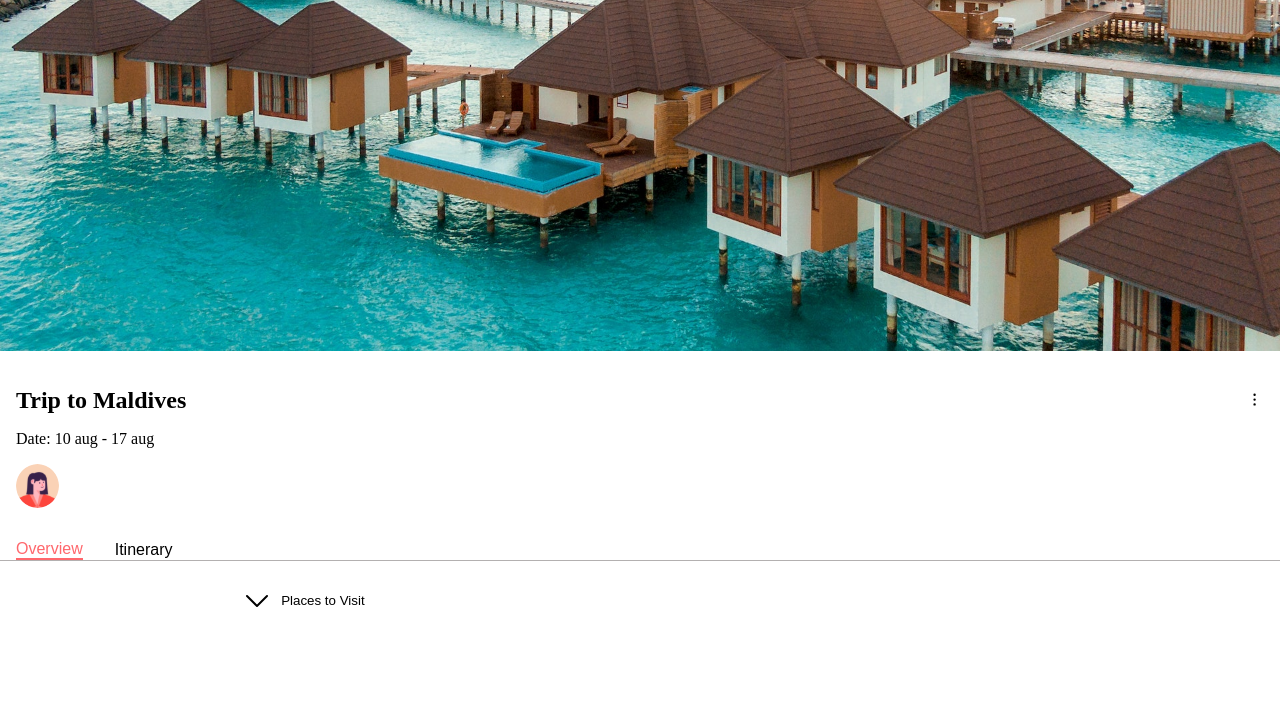
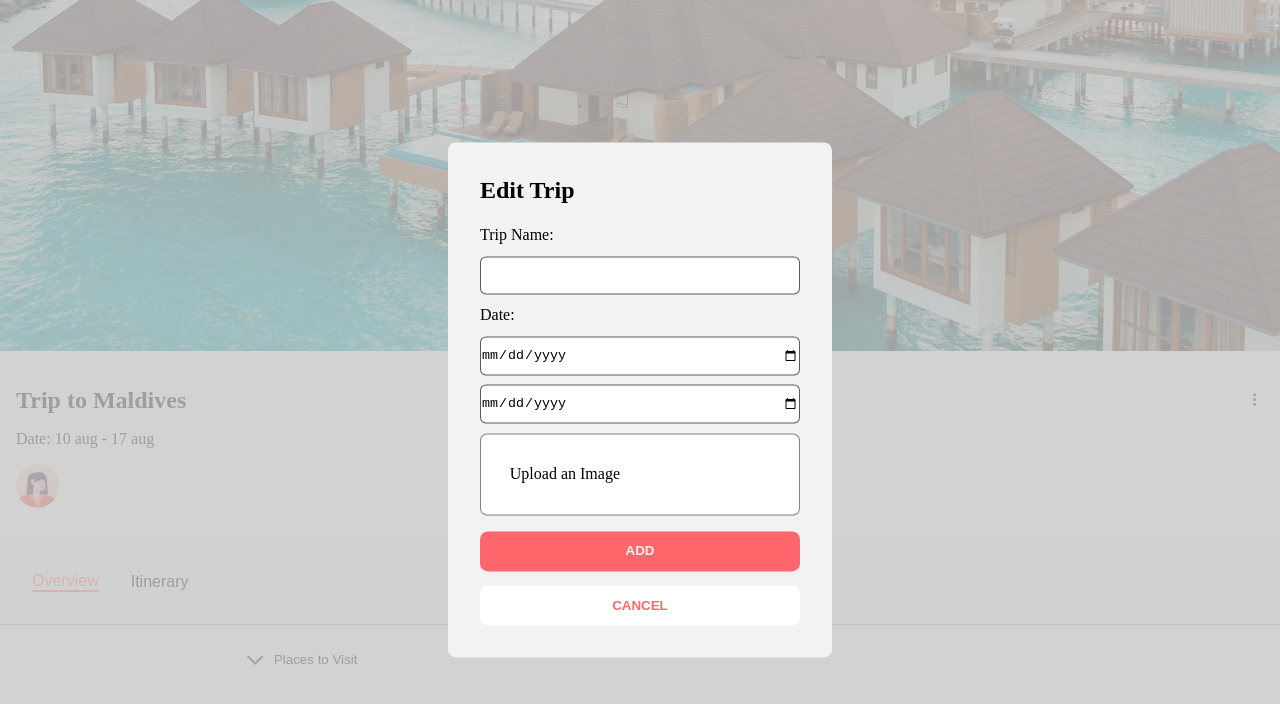
Before and after one commit to Lambda-travel/lambda_frontend, a React (Vite) app: page /trip/overview in a window 1280 px wide. Both pictures are taken after a click on the button 1254 px from the left and 902 px from the top of the page. Shown: the part 502-1206 px from the top of the page. Built offline with nearby package versions, Linux system fonts and the light colour scheme.

Commit message:
added popUp of edit Trip

```diff
--- a/src/components/popUps/Add Place/AddPlace.jsx
+++ b/src/components/popUps/Add Place/AddPlace.jsx
@@ -1,15 +1,14 @@
 /* eslint-disable react/prop-types */
 import "./addPlace.css"
 
-const AddPlace = ({toggleModal})=> {
+const AddPlace = ({toggleAdd})=> {
 
 
     return (
         <div className="modal">
             <div
-            onClick={toggleModal}
+            onClick={toggleAdd}
             className="overlay">
-
             </div>
                 <div className="modal-content">
 
@@ -22,10 +21,10 @@ const AddPlace = ({toggleModal})=> {
                             <input className="input-description" type="text"></input>
                         </form>
                         <div className="container-btn-add-place">
-                            <button onClick={toggleModal} className="add-place-visit">
+                            <button onClick={toggleAdd} className="add-place-visit">
                             ADD
                             </button>
-                            <button onClick={toggleModal} className="cancel-add-place">
+                            <button onClick={toggleAdd} className="cancel-add-place">
                             Cancel
                             </button>
                         </div>
--- a/src/components/popUps/EditTrip/EditTrip.jsx
+++ b/src/components/popUps/EditTrip/EditTrip.jsx
@@ -0,0 +1,38 @@
+/* eslint-disable react/prop-types */
+import "./editTrip.css"
+
+const EditTrip = ({toggleEditTrip})=> {
+
+
+    return (
+        <div className="background-popUp-Edit">
+            <div
+            onClick={toggleEditTrip}
+            className="overlay-edit-popUp">
+
+            </div>
+                <div className="popUp-edit-trip">
+                    <h1>Edit Trip</h1>
+                    <form className="form-popUp-edit">
+                        <label>Trip Name: </label>
+                        <input className="inputs-popUp-edit" type="text"></input>
+                        <label>Date: </label>
+                        <input className="inputs-popUp-edit" type="date"></input>
+                        <input className="inputs-popUp-edit" type="date"></input>
+                        <label className="uploadImage-popUp-edit" htmlFor="input-file">Upload an Image</label>
+                        <input id="input-file" style={{display:"none"}} type="file" />
+                    </form>
+                    <div className="container-buttons-popUp-edit">
+                        <button className="add-place-visit">ADD</button>
+                        <button className="cancel-add-place">CANCEL</button>
+                    </div>
+                </div>
+
+            </div>
+
+
+        )
+}
+
+
+export default EditTrip
--- a/src/components/popUps/EditTrip/editTrip.css
+++ b/src/components/popUps/EditTrip/editTrip.css
@@ -0,0 +1,55 @@
+
+.background-popUp-Edit, .overlay-edit-popUp {
+    width: 100vw;
+    height: 100vh;
+    top: 0;
+    left: 0;
+    right: 0;
+    bottom: 0;
+    position: fixed;
+
+}
+.overlay-edit-popUp {
+    background: #c7c7c7cb;
+}
+
+.popUp-edit-trip {
+    display: flex;
+    flex-direction: column;
+    gap: 1rem;
+    position: absolute;
+    top: 50%;
+    left: 50%;
+    transform: translate(-50%,-50%);
+    line-height: 1.4;
+    background: #F2F2F2;
+    padding: 2rem;
+    border-radius: 8px;
+    max-width: 20rem;
+    min-width: 20rem;
+}
+
+.form-popUp-edit {
+    display: flex;
+    flex-direction: column;
+    gap: 0.6rem;
+}
+
+.container-buttons-popUp-edit {
+    display: flex;
+    flex-direction: column;
+    gap: 0.9rem;
+}
+
+.inputs-popUp-edit {
+    height: 2.3rem;
+    border: 1px solid rgba(0, 0, 0, 0.644);
+    border-radius: 6px;
+}
+
+.uploadImage-popUp-edit {
+    background-color: white;
+    padding: 1.8rem;
+    border-radius: 7px;
+    border: 1px solid rgba(0, 0, 0, 0.486);
+}
--- a/src/pages/New-Trip-OverviewPage/OverviewPage.jsx
+++ b/src/pages/New-Trip-OverviewPage/OverviewPage.jsx
@@ -2,26 +2,30 @@ import { Link } from "react-router-dom"
 import "./overViewPage.css"
 import { useState} from "react";
 import AddPlace from "../../components/popUps/Add Place/AddPlace";
+import EditTrip from "../../components/popUps/EditTrip/EditTrip";
 
 
 const OverviewPage= ()=>{
 
-    const [ modal,setModal] = useState(false);
+    const [ addPopUp,setAddPopUp] = useState(false);
+    const [ editTripPopUp,setEditTripPopUp] = useState(false);
 
-    const toggleModal =()=>{
-        setModal(!modal)
+    const toggleAdd =()=>{
+        setAddPopUp(!addPopUp)
+    }
+    const toggleEditTrip =()=>{
+        setEditTripPopUp(!editTripPopUp)
     }
 
 
     return (
         <>
         <article>
-
-
+            {/*-------- H E A D E R -------------*/}
             <div className="header-container">
                 <Link to="/">
                     <button className="header-btn-home">
-                    <svg style={{width:"1.5rem"}} xmlns="http://www.w3.org/2000/svg" fill="none" viewBox="0 0 24 24" strokeWidth="1.3" stroke="currentColor" className="w-6 h-6">
+                        <svg style={{width:"1.5rem"}} xmlns="http://www.w3.org/2000/svg" fill="none" viewBox="0 0 24 24" strokeWidth="2.5" stroke="currentColor" className="w-6 h-6">
                         <path strokeLinecap="round" strokeLinejoin="round" d="M15.75 19.5L8.25 12l7.5-7.5" />
                         </svg>
                         <p>Home</p>
@@ -29,15 +33,18 @@ const OverviewPage= ()=>{
                 </Link>
                 <img className="header-img" src={"/assets/dummy-img/pexels-asad-photo-maldives-3601426.jpg"} alt={""} />
             </div>
-
+            {/*-------- INFO USER -------------*/}
             <div className="info-user-container">
                 <div className="name-and-edit">
                     <h1 className="name-of-trip">Trip to Maldives</h1>
-                    <button className="edit-trip-btn">
-                        <svg style={{width:"1.2rem"}} xmlns="http://www.w3.org/2000/svg" fill="none" viewBox="0 0 24 24" strokeWidth="1.5" stroke="currentColor" className="w-6 h-6">
+                    <button className="edit-trip-btn" onClick={toggleEditTrip}>
+                        <svg style={{width:"1.2rem"}} xmlns="http://www.w3.org/2000/svg" fill="none" viewBox="0 0 24 24" strokeWidth="2" stroke="currentColor" className="w-6 h-6">
                         <path strokeLinecap="round" strokeLinejoin="round" d="M12 6.75a.75.75 0 110-1.5.75.75 0 010 1.5zM12 12.75a.75.75 0 110-1.5.75.75 0 010 1.5zM12 18.75a.75.75 0 110-1.5.75.75 0 010 1.5z" />
                         </svg>
                     </button>
+
+                    { editTripPopUp && <EditTrip toggleEditTrip={toggleEditTrip} />}
+
                 </div>
                 <p className="date-of-trip">Date: 10 aug - 17 aug</p>
                 <img className="profile-icon" src={"/assets/dummy-img/Avatar.svg"} alt={""} />
@@ -48,37 +55,28 @@ const OverviewPage= ()=>{
                     <button className="overview-btn-categories">Overview</button>
                     <button className="itinerary-btn-categories">Itinerary</button>
                 </div>
-
+                    {/*-------- PLACES TO VISIT -------------*/}
                 <div className="places-to-visit-container">
                     <button className="places-to-visit-handler-btn">
-                        <svg style={{width:"2rem"}} xmlns="http://www.w3.org/2000/svg" fill="none" viewBox="0 0 24 24" strokeWidth="1.5" stroke="currentColor" className="w-6 h-6">
+                        <svg style={{width:"1.4rem"}} xmlns="http://www.w3.org/2000/svg" fill="none" viewBox="0 0 24 24" strokeWidth="2" stroke="currentColor" className="w-6 h-6">
                         <path strokeLinecap="round" strokeLinejoin="round" d="M19.5 8.25l-7.5 7.5-7.5-7.5" />
                         </svg>
                         Places to Visit
                     </button>
 
                     <button
-                    onClick={toggleModal}
+                    onClick={toggleAdd}
                     className="add-place-to-visit-btn"> <p>+</p>
                     </button>
 
-                    {modal && <AddPlace toggleModal={toggleModal}/> }
+                    {addPopUp && <AddPlace toggleAdd={toggleAdd}/> }
 
                 </div>
+                    {/*-------- RECOMMENDED PLACES -------------*/}
+                <div>
+                    <p className="recommended-places-overview">Recommended Places</p>
+                </div>
 
-
-            <p className="recommended-places-overview">Recommended Places</p>
-
-            <div className="recommended-container-overview">
-            <div className="recommended-card">
-                <img src={"/assets/dummy-img/Rectangle 718.png"} alt={""} />
-                <p> Taman Nasional Wakatobi</p>
-            </div>
-            <div className="recommended-card">
-                <img src={"/assets/dummy-img/Rectangle 718.png"} alt={""} />
-                <p> Gunung Bromo</p>
-            </div>
-            </div>
         </article>
         </>
     )
--- a/src/pages/New-Trip-OverviewPage/overViewPage.css
+++ b/src/pages/New-Trip-OverviewPage/overViewPage.css
@@ -92,9 +92,10 @@
 }
 
 .categories-btn-container {
+    background-color: #F9FAFB;
     display: flex;
     gap: 2rem;
-    margin-left: 1rem;
+    padding: 2rem;
 }
 
 .overview-btn-categories {
@@ -108,6 +109,7 @@
     border: none;
     background-color: transparent;
     font-size: 1rem;
+
 }
 
 .places-to-visit-handler-btn{
```
Lines whose indentation alone changed are shown as unchanged.
